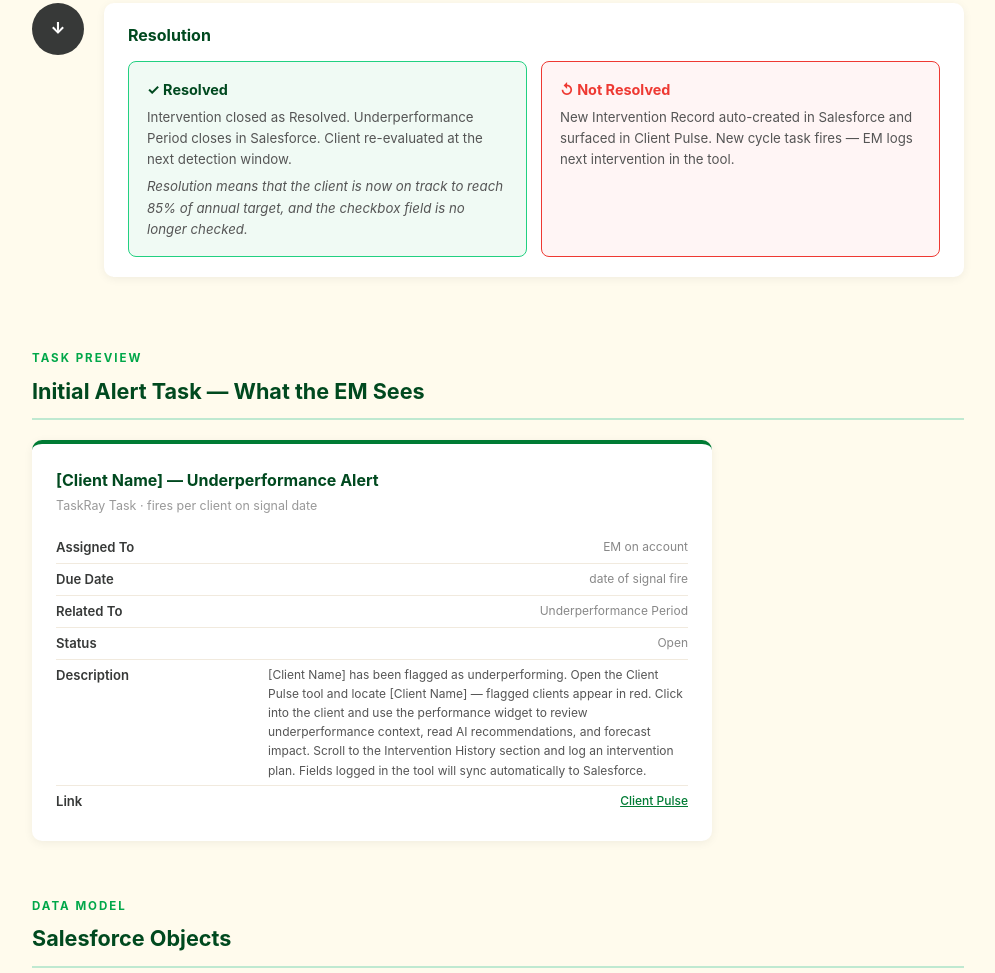
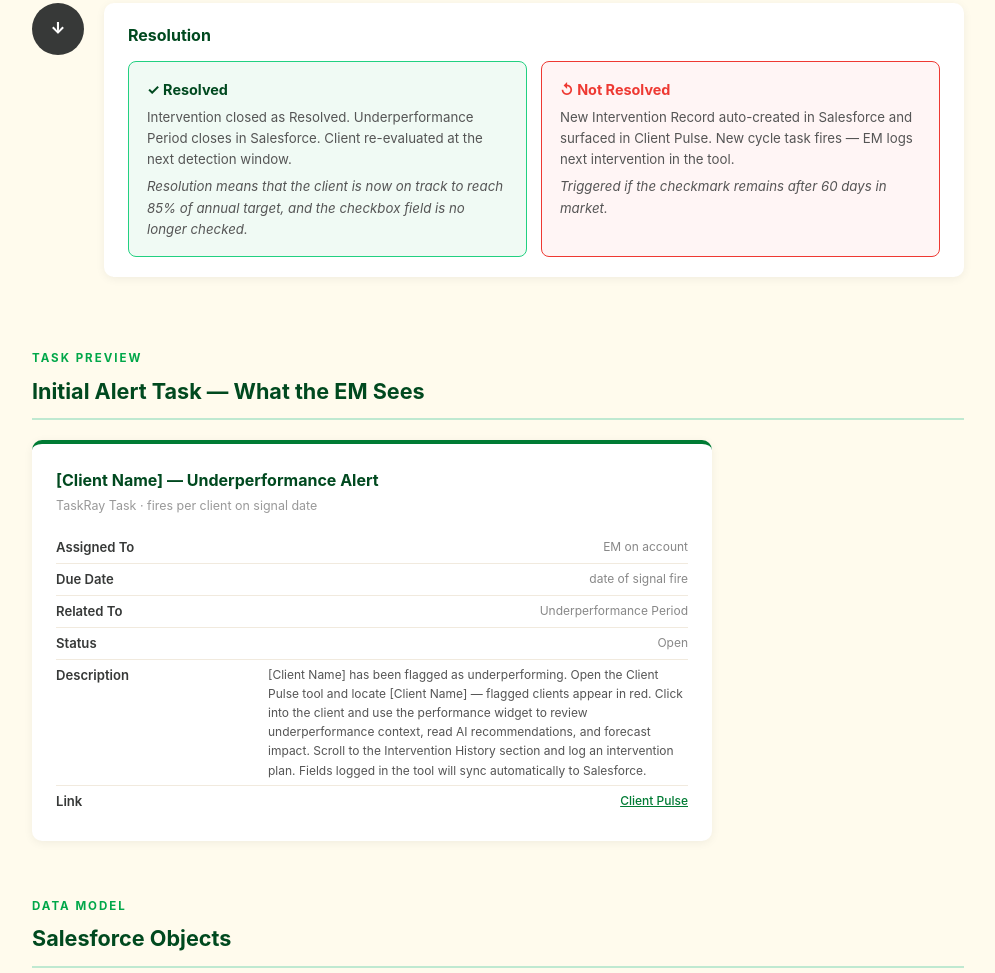
Before and after one commit to emilybrock-spec/underperformance-task-worklfow, a plain HTML site: page index.html in a window 1280 px wide. Shown: the part 1862-2835 px from the top of the page, without its empty margins (142-1137 px from the left). Drawn offline with Linux system fonts and the light colour scheme.

Commit message:
Add Not Resolved trigger definition to branch card

```diff
--- a/index.html
+++ b/index.html
@@ -292,6 +292,13 @@
             margin-top: 6px;
         }
 
+        .not-resolved-definition {
+            font-size: 0.83rem;
+            color: #a02020;
+            font-style: italic;
+            margin-top: 6px;
+        }
+
         /* Objects */
         .objects-grid {
             display: grid;
@@ -575,6 +582,7 @@
                         <div class="branch-card branch-not-resolved">
                             <h4>↺ Not Resolved</h4>
                             <p>New Intervention Record auto-created in Salesforce and surfaced in Client Pulse. New cycle task fires — EM logs next intervention in the tool.</p>
+                            <p class="not-resolved-definition">Triggered if the checkmark remains after 60 days in market.</p>
                         </div>
                     </div>
                 </div>
```
